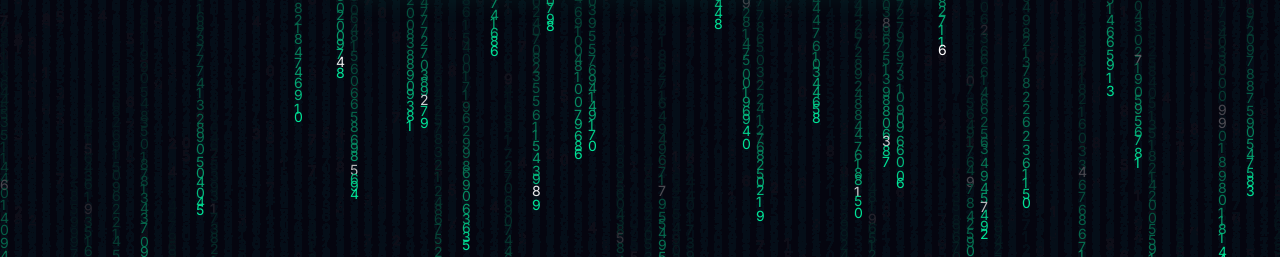
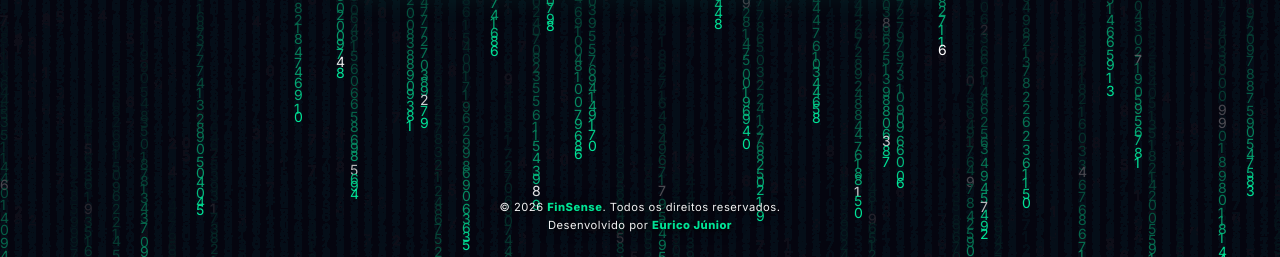
Before and after one commit to Euricojr/Dashboard-Backtesting-Python, a Flask app: page / in a window 1280 px wide. Shown: the part 543-800 px from the top of the page. Run offline with Flask 3, Linux system fonts and the light colour scheme.

Commit message:
Pequenas alterações na landing page

```diff
--- a/Live_Bot_MT5/templates/landing.html
+++ b/Live_Bot_MT5/templates/landing.html
@@ -1,5 +1,6 @@
 <!DOCTYPE html>
 <html lang="pt-br">
+
 <head>
     <meta charset="UTF-8">
     <meta name="viewport" content="width=device-width, initial-scale=1.0">
@@ -121,8 +122,45 @@
             transform: scale(0.98);
         }
 
+        /* Footer */
+        .landing-footer {
+            position: fixed;
+            bottom: 25px;
+            width: 100%;
+            text-align: center;
+            font-size: 0.70rem;
+            color: rgba(255, 255, 255, 0.95);
+            z-index: 10;
+            font-weight: 500;
+            display: flex;
+            flex-direction: column;
+            gap: 4px;
+            animation: floatUp 1s ease-out forwards;
+            animation-delay: 0.5s;
+            opacity: 0;
+            letter-spacing: 0.5px;
+            text-shadow: 1px 1px 4px rgba(0, 0, 0, 1), 0 0 15px rgba(0, 0, 0, 1);
+        }
+
+        .landing-footer span.highlight {
+            color: #00E396;
+            font-weight: 700;
+        }
+
+        .landing-footer a {
+            color: #00E396;
+            text-decoration: none;
+            font-weight: 700;
+            transition: all 0.3s ease;
+        }
+
+        .landing-footer a:hover {
+            color: #00ffaf;
+            text-shadow: 0 0 12px rgba(0, 227, 150, 0.8);
+        }
     </style>
 </head>
+
 <body>
 
     <canvas id="fintech-canvas"></canvas>
@@ -137,6 +175,12 @@
             ACESSAR TERMINAL
         </a>
     </div>
+
+    <!-- Footer Copyright -->
+    <footer class="landing-footer">
+        <div>&copy; 2026 <span class="highlight">FinSense</span>. Todos os direitos reservados.</div>
+        <div>Desenvolvido por <a href="#" target="_blank">Eurico Júnior</a></div>
+    </footer>
 
     <script>
         const canvas = document.getElementById('fintech-canvas');
@@ -201,4 +245,5 @@
 
     </script>
 </body>
+
 </html>
```
